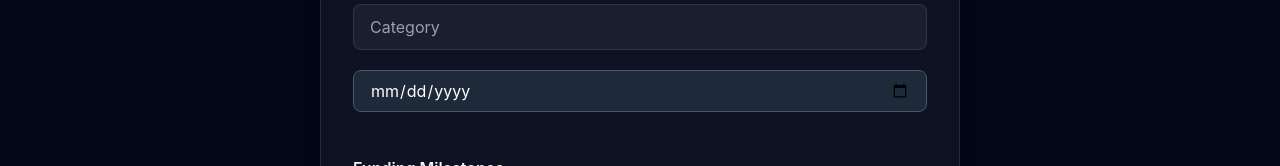
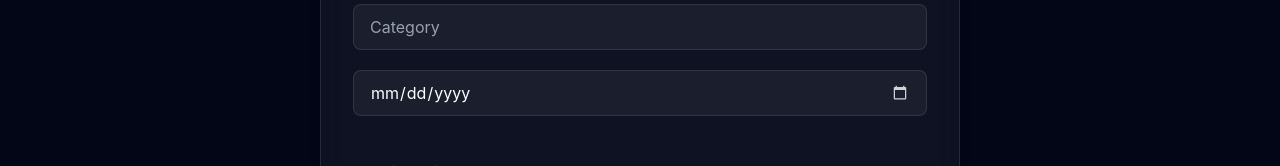
Before and after one commit to srivarsha0720/fundspark-frontend, a React (Vite) app: page /start in a window 1280 px wide. Shown: the part 557-723 px from the top of the page. Built offline with nearby package versions, Linux system fonts and the light colour scheme; sample sign-in values are in the browser's storage.

Commit message:
Added loader to create project button

```diff
--- a/src/index.css
+++ b/src/index.css
@@ -50,3 +50,14 @@
   0% { transform: translateX(-100%); }
   100% { transform: translateX(100%); }
 }
+
+/* Make only calendar icon dark */
+input[type="date"]::-webkit-calendar-picker-indicator {
+  filter: invert(1);
+  opacity: 0.8;
+  cursor: pointer;
+}
+
+input[type="date"]::-webkit-calendar-picker-indicator:hover {
+  opacity: 1;
+}
--- a/src/pages/StartProject.jsx
+++ b/src/pages/StartProject.jsx
@@ -144,7 +144,7 @@ setLoading(false);
   type="date"
   value={deadline}
   onChange={(e) => setDeadline(e.target.value)}
-  className="w-full bg-gray-800 text-white px-4 py-2 rounded-lg border border-gray-600 focus:border-cyan-400 focus:ring-2 focus:ring-cyan-500 outline-none"
+  className="w-full bg-white dark:bg-white/5 border border-gray-300 dark:border-white/10 focus:border-blue-500 outline-none rounded-lg px-4 py-2.5 text-gray-800 dark:text-white placeholder-gray-400 transition"
   placeholder="Deadline"
 />
 <h3 className="font-semibold mt-6 mb-2">Funding Milestones</h3>
```
